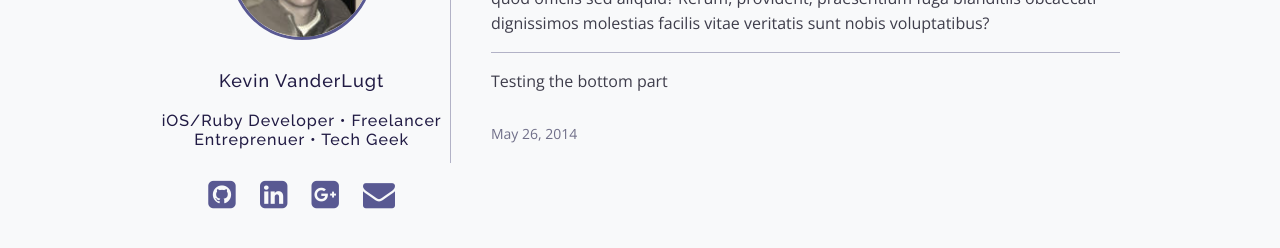
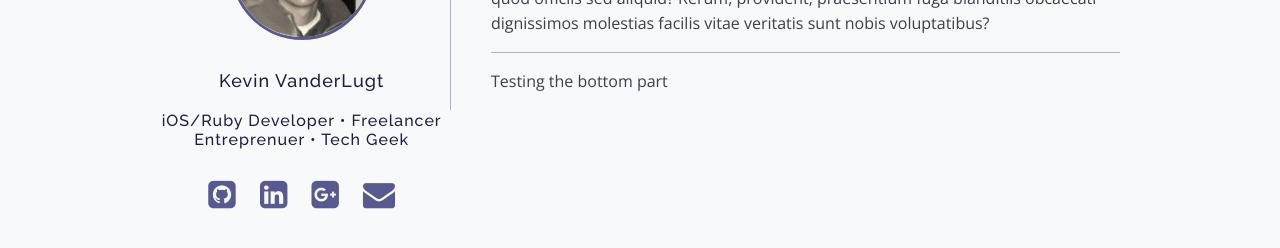
Before and after one commit to kevinvanderlugt/kevinvanderlugt.github.io, a Jekyll site: the page built from _posts/2014-05-26-book-review-temp.markdown, in a window 1280 px wide. Shown: the part 176-424 px from the top of the page. Built offline with Jekyll 4.4.1, drawn with Linux system fonts in a browser that asks for light colours; nearby versions of some CDN libraries.

Commit message:
Cleanup scaffolding default layout

```diff
--- a/_includes/footer.html
+++ /dev/null
@@ -1,61 +0,0 @@
-<footer class="site-footer">
-
-  <div class="wrap">
-
-    <h2 class="footer-heading">{{ site.title }}</h2>
-
-    <div class="footer-col-1 column">
-      <ul>
-        <li>{{ site.title }}</li>
-        <li><a href="mailto:{{ site.email }}">{{ site.email }}</a></li>
-      </ul>
-    </div>
-
-    <div class="footer-col-2 column">
-      <ul>
-        <li>
-          <a href="https://github.com/{{ site.username }}">
-            <span class="icon github">
-              <svg version="1.1" class="github-icon-svg" xmlns="http://www.w3.org/2000/svg" xmlns:xlink="http://www.w3.org/1999/xlink" x="0px" y="0px"
-                 viewBox="0 0 16 16" enable-background="new 0 0 16 16" xml:space="preserve">
-                <path fill-rule="evenodd" clip-rule="evenodd" fill="#C2C2C2" d="M7.999,0.431c-4.285,0-7.76,3.474-7.76,7.761
-                c0,3.428,2.223,6.337,5.307,7.363c0.388,0.071,0.53-0.168,0.53-0.374c0-0.184-0.007-0.672-0.01-1.32
-                c-2.159,0.469-2.614-1.04-2.614-1.04c-0.353-0.896-0.862-1.135-0.862-1.135c-0.705-0.481,0.053-0.472,0.053-0.472
-                c0.779,0.055,1.189,0.8,1.189,0.8c0.692,1.186,1.816,0.843,2.258,0.645c0.071-0.502,0.271-0.843,0.493-1.037
-                C4.86,11.425,3.049,10.76,3.049,7.786c0-0.847,0.302-1.54,0.799-2.082C3.768,5.507,3.501,4.718,3.924,3.65
-                c0,0,0.652-0.209,2.134,0.796C6.677,4.273,7.34,4.187,8,4.184c0.659,0.003,1.323,0.089,1.943,0.261
-                c1.482-1.004,2.132-0.796,2.132-0.796c0.423,1.068,0.157,1.857,0.077,2.054c0.497,0.542,0.798,1.235,0.798,2.082
-                c0,2.981-1.814,3.637-3.543,3.829c0.279,0.24,0.527,0.713,0.527,1.437c0,1.037-0.01,1.874-0.01,2.129
-                c0,0.208,0.14,0.449,0.534,0.373c3.081-1.028,5.302-3.935,5.302-7.362C15.76,3.906,12.285,0.431,7.999,0.431z"/>
-              </svg>
-            </span>
-            <span class="username">{{ site.username }}</span>
-          </a>
-        </li>
-        <li>
-          <a href="https://twitter.com/{{ site.username }}">
-            <span class="icon twitter">
-              <svg version="1.1" class="twitter-icon-svg" xmlns="http://www.w3.org/2000/svg" xmlns:xlink="http://www.w3.org/1999/xlink" x="0px" y="0px"
-                 viewBox="0 0 16 16" enable-background="new 0 0 16 16" xml:space="preserve">
-                <path fill="#C2C2C2" d="M15.969,3.058c-0.586,0.26-1.217,0.436-1.878,0.515c0.675-0.405,1.194-1.045,1.438-1.809
-                c-0.632,0.375-1.332,0.647-2.076,0.793c-0.596-0.636-1.446-1.033-2.387-1.033c-1.806,0-3.27,1.464-3.27,3.27
-                c0,0.256,0.029,0.506,0.085,0.745C5.163,5.404,2.753,4.102,1.14,2.124C0.859,2.607,0.698,3.168,0.698,3.767
-                c0,1.134,0.577,2.135,1.455,2.722C1.616,6.472,1.112,6.325,0.671,6.08c0,0.014,0,0.027,0,0.041c0,1.584,1.127,2.906,2.623,3.206
-                C3.02,9.402,2.731,9.442,2.433,9.442c-0.211,0-0.416-0.021-0.615-0.059c0.416,1.299,1.624,2.245,3.055,2.271
-                c-1.119,0.877-2.529,1.4-4.061,1.4c-0.264,0-0.524-0.015-0.78-0.046c1.447,0.928,3.166,1.469,5.013,1.469
-                c6.015,0,9.304-4.983,9.304-9.304c0-0.142-0.003-0.283-0.009-0.423C14.976,4.29,15.531,3.714,15.969,3.058z"/>
-              </svg>
-            </span>
-            <span class="username">{{ site.username }}</span>
-          </a>
-        </li>
-      </ul>
-    </div>
-
-    <div class="footer-col-3 column">
-      <p class="text">{{ site.description }}</p>
-    </div>
-
-  </div>
-
-</footer>
--- a/_layouts/default.html
+++ b/_layouts/default.html
@@ -5,15 +5,13 @@
 
     <body>
 
-    <div class="container">
-      {% include sidenav.html %}
+      <div class="container">
+        {% include sidenav.html %}
 
-      <section class="page-content">
-        {{ content }}
+        <section class="page-content">
+          {{ content }}
+        </div>
       </div>
-    </div>
 
-
-    <!-- {% include footer.html %} -->
     </body>
 </html>
--- a/_layouts/page.html
+++ b/_layouts/page.html
@@ -2,7 +2,6 @@
 layout: default
 ---
 <div class="post">
-
   <header class="post-header">
     <h1>{{ page.title }}</h1>
   </header>
--- a/_layouts/post.html
+++ b/_layouts/post.html
@@ -10,8 +10,4 @@
   <article class="post-content">
   {{ content }}
   </article>
-
-  <footer class="post-footer">
-    <p class="meta">{{ page.date | date: "%b %-d, %Y" }}{% if page.author %} • {{ page.author }}{% endif %}{% if page.meta %} • {{ page.meta }}{% endif %}</p>
-  </footer>
 </section>
```
Also changed, not shown: 1 other file.
